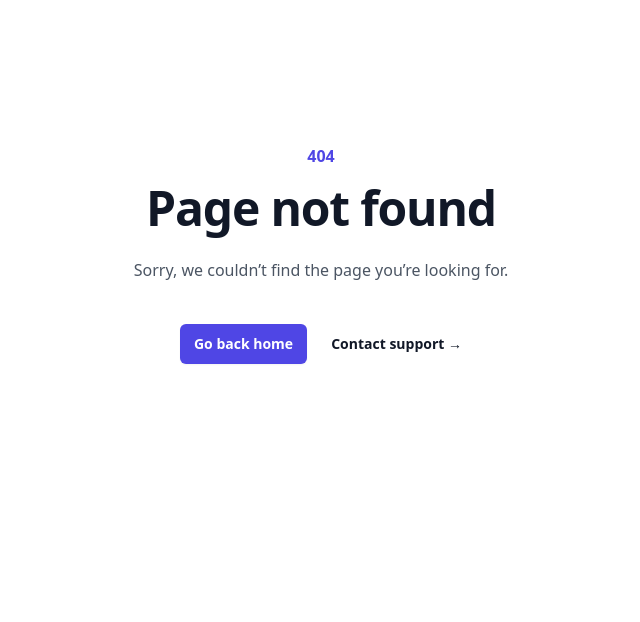
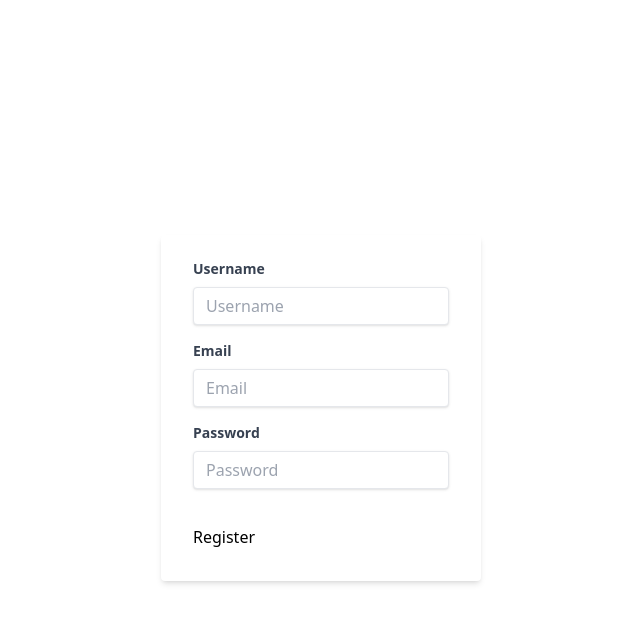
Before and after one commit to kaloyankolev13/task-app-frontend, a Vue app: page /register in a window 1280 px wide. Before the commit this address had no page. Shown: the top 622 px of the page, without its empty margins (447-1087 px from the left). Built offline with nearby package versions, Linux system fonts and the light colour scheme.

Commit message:
finished register user

```diff
--- a/src/router/index.ts
+++ b/src/router/index.ts
@@ -47,10 +47,16 @@ const router = createRouter({
       },
     },
     {
-      path: '/admin/login',
+      path: '/login',
       name: 'login',
       component: () => import(/* webpackChunkName: "login" */ '../views/Admin/LoginView.vue'),
     },
+    {
+      path: '/register',
+      name: 'register',
+      component: () => import(/* webpackChunkName: "register" */ '../views/Admin/RegisterView.vue'),
+    },
+
     {
       // for wrong path redirect to 404
       path: '/:pathMatch(.*)*',
--- a/src/stores/user.ts
+++ b/src/stores/user.ts
@@ -41,6 +41,12 @@ export const useUserStore = defineStore('user', {
     async register(user: IUser) {
       const response = await axios.post(`${import.meta.env.VITE_API_URL}/users`, user);
       console.log(response.data);
+      const { access_token } = response.data;
+      localStorage.setItem('token', access_token);
+      this.token = access_token;
+      axios.defaults.headers.common['Authorization'] = `Bearer ${access_token}`;
+      this.isAuthenticated = true;
+      router.push({ name: 'projects' });
     },
     logout() {
       this.token = '';
--- a/src/views/Admin/RegisterView.vue
+++ b/src/views/Admin/RegisterView.vue
@@ -1,7 +1,7 @@
 <template>
-  <div class="w-full max-w-xs m-auto my-36">
-      <ReloadButton />
-    </div>
+  <div class="flex items-center justify-center min-h-screen">
+    <div class="w-full max-w-xs">
+      <!-- <ReloadButton v-if="user.message" /> -->
       <form class="bg-white shadow-md rounded px-8 pt-6 pb-8 mb-4">
         <div class="mb-4">
           <label class="block text-gray-700 text-sm font-bold mb-2" for="username">
@@ -33,6 +33,8 @@
           </button>
         </div>
       </form>
+    </div>
+  </div>
 </template>
 
 <script setup lang='ts'>
@@ -50,5 +52,7 @@ const registerUser = async (user: IUser) => {
 </script>
 
 <style scoped>
-/* Add any additional styles if needed */
+.min-h-screen {
+  min-height: 100vh;
+}
 </style>
```
